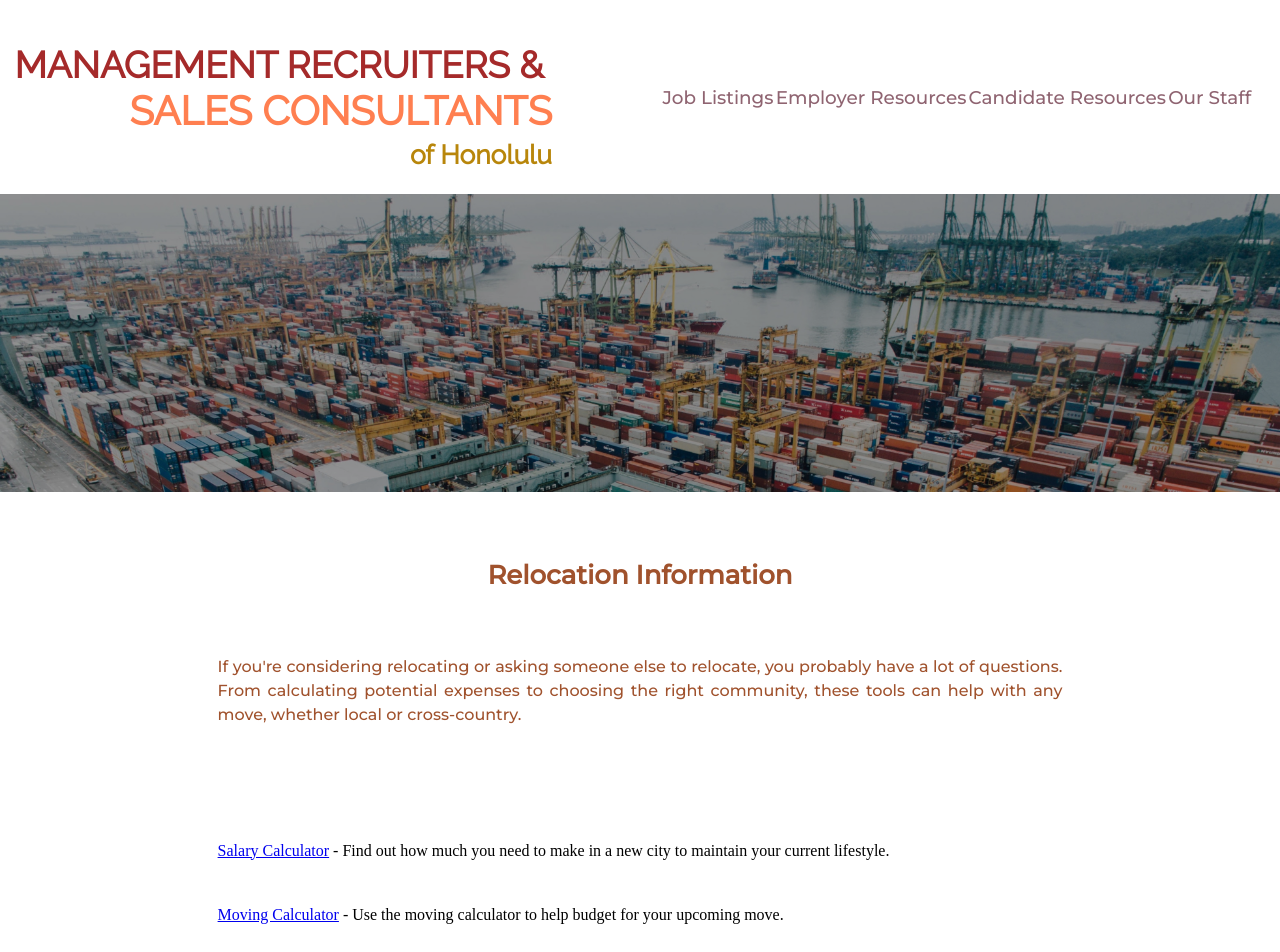
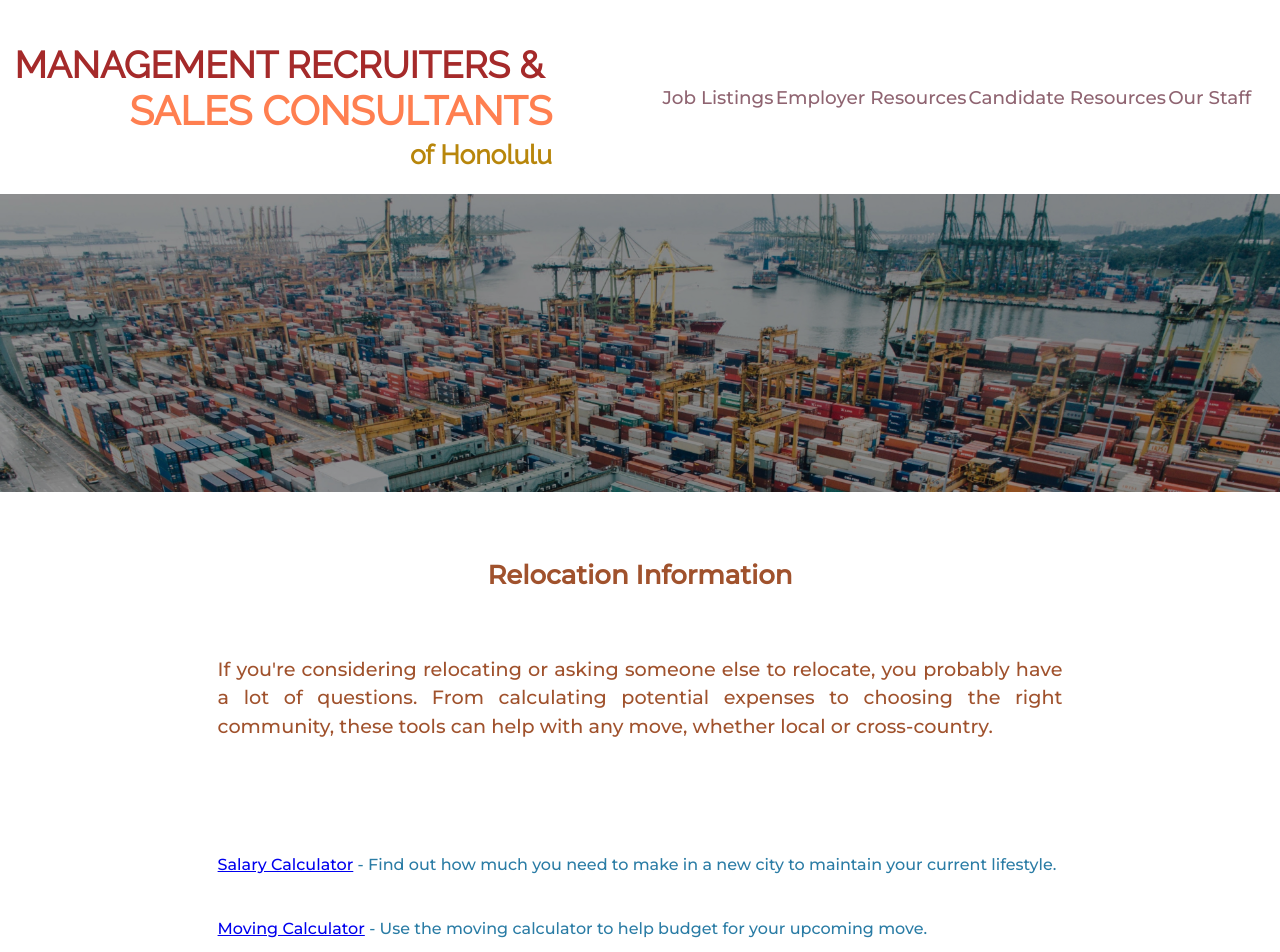
Before and after one commit to keolam/mri-honolulu, a React (Create React App) app: page /ReloInfo in a window 1280 px wide. Shown: the top 952 px of the page. Built offline with nearby package versions, Linux system fonts and the light colour scheme.

Commit message:
update links

```diff
--- a/src/componentCSS/ReloInfo.css
+++ b/src/componentCSS/ReloInfo.css
@@ -1,5 +1,6 @@
     #relo {
     justify-content: center;
+    font-size: 1.2rem;
     line-height: 1.5;
     }
 
@@ -16,3 +17,7 @@
         justify-content: center;
         line-height: 3;
     }
+    .linktxt {
+        font-family: 'Montserrat', sans-serif;
+        color: #2a7ca5;
+    }
--- a/src/components/InterviewGuide.js
+++ b/src/components/InterviewGuide.js
@@ -153,8 +153,8 @@ const InterviewGuide = () => (
             <p>5) Do you prefer making new friends or keeping old ones? Why? How do you go about making friends? What must a person do to be liked by other?</p>
         </div>
         <div className="back-to">
-            <Link to='/CandidateResources' className="can-rec">
-                  Back to Candidate Resources
+            <Link to='/EmployerResources' className="can-rec">
+                Back to Employer Resources
             </Link>
         </div>
     </div>
--- a/src/components/ValueAddedServices.js
+++ b/src/components/ValueAddedServices.js
@@ -39,8 +39,8 @@ const ValueAddedServices = () => (
             <p className="smalltxt">We help clients with worldwide staffing needs deal with the intricacies of the international business community, source and recruit the right talent and create acceptable compensation packages.</p>
         </div>
         <div className="back-to">
-            <Link to='/CandidateResources' className="can-rec">
-                  Back to Candidate Resources
+            <Link to='/EmployerResources' className="can-rec">
+                Back to Employer Resources
             </Link>
         </div>
     </div>
```
